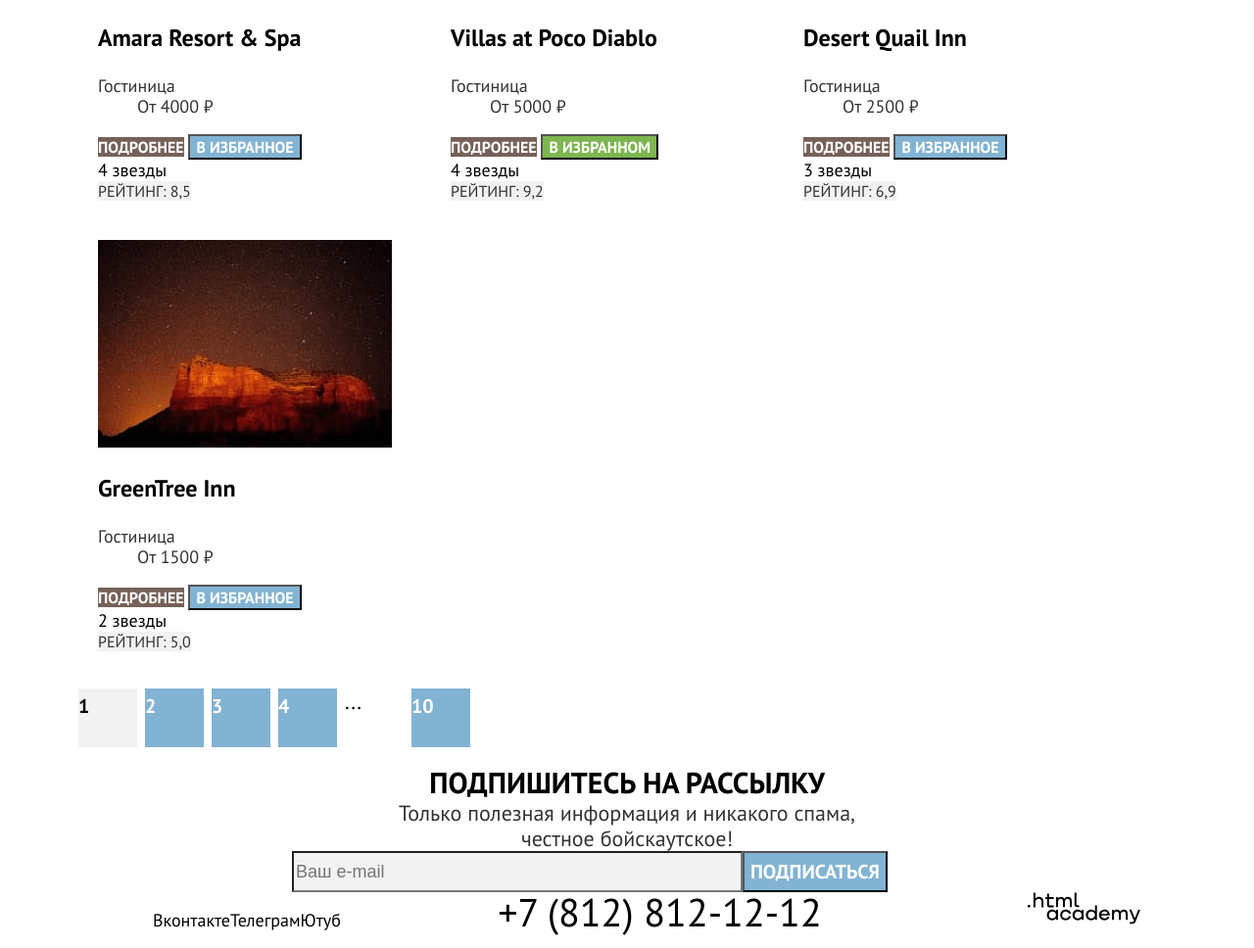
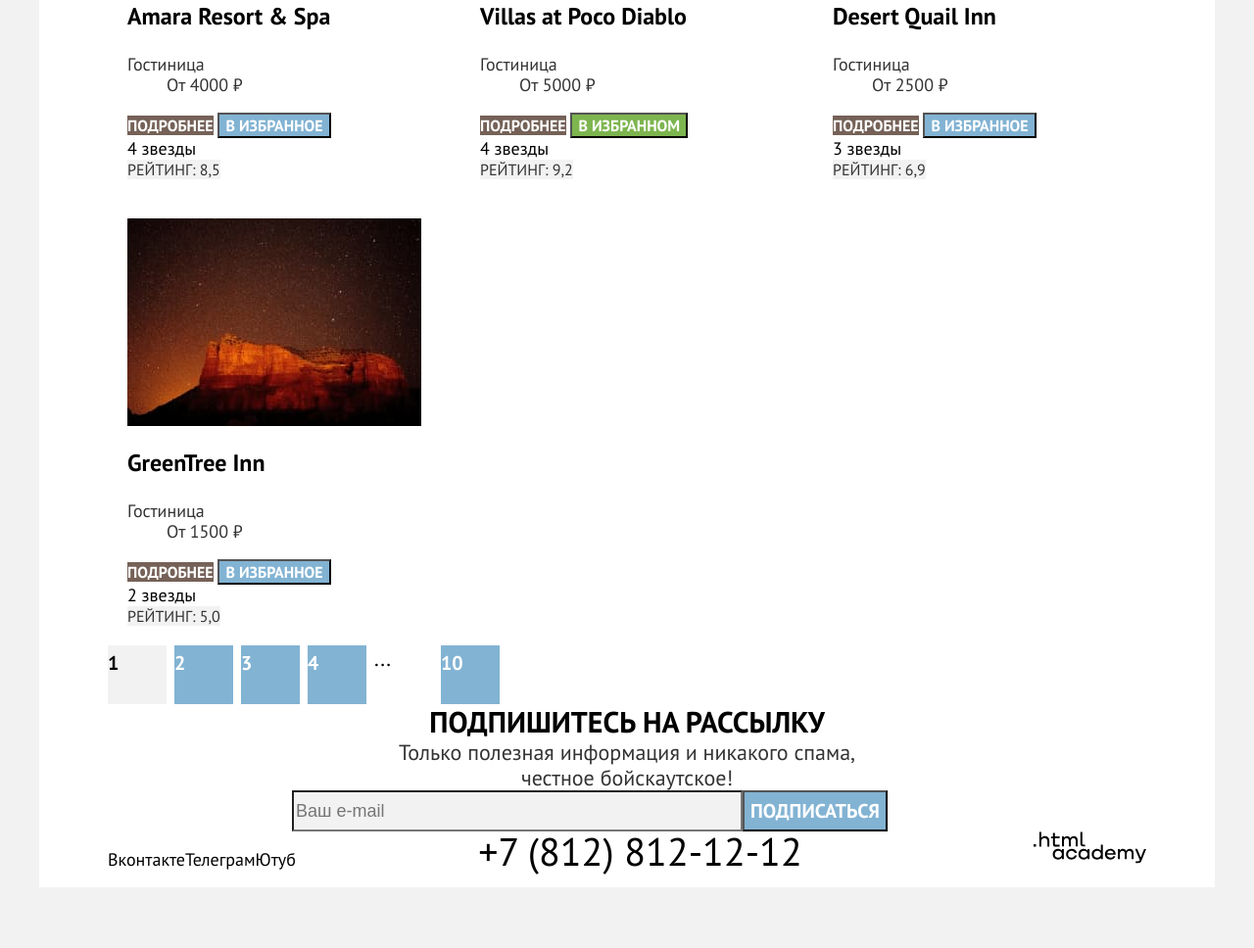
Before and after one commit to htmlacademy-htmlcss/1941383-sedona-35, a plain HTML site: page catalog.html in a window 1280 px wide. Shown: the part 791-1759 px from the top of the page at 98% size. After the commit the page ends 1697 px from the top, so only its background shows below. Drawn offline with Linux system fonts and the light colour scheme.

Commit message:
вносит правки сеток

```diff
--- a/catalog.html
+++ b/catalog.html
@@ -43,7 +43,6 @@
     </header>
 
     <main class="main-inner main-container">
-      <div class="page-container">
         <div class="filter-wrapper">
           <section class="page-filter-hotels">
             <h1 class="inner-header-title">Гостиницы Седоны</h1>
@@ -249,7 +248,6 @@
             </form>
           </div>
         </section>
-      </div>
     </main>
 
     <footer class="page-footer">
--- a/styles/styles.css
+++ b/styles/styles.css
@@ -54,6 +54,8 @@ body {
 }
 
 .page-header {
+  width: 1200px;
+  margin: 0 auto;
   background-color: #ffffff;
 }
 
@@ -87,7 +89,6 @@ body {
 
 .header-logo {
   display: block;
-
   width: 140px;
   margin-right: 28px;
 }
@@ -95,6 +96,8 @@ body {
 
 .main-container {
   flex-grow: 1;
+  margin: 0 auto;
+  width: 1200px;
 }
 
 .main-index {
@@ -106,17 +109,13 @@ body {
   background-color: #ffffff;
 }
 
-.page-container {
+.welcome {
   width: 1200px;
-  margin: 0 auto;
-}
-
-.welcome {
   background-image: url("../images/index-background.jpg");
   background-size: 100%;
   background-repeat: no-repeat;
   background-color: #ffffff;
-
+  margin: 0 auto;
 }
 
 .welcome-title,
@@ -381,26 +380,31 @@ body {
   margin: 0 auto;
 }
 
-
-
 .products-list {
   display: flex;
+  width: 1060px;
   list-style: none;
   flex-wrap: wrap;
+  margin: 0 auto;
+  padding: 0;
 }
 
 .product-card {
-  margin-right: 20px;
+  max-width: 340px;
   padding: 20px;
 }
 
-.product-card:last-child {
-  margin-right: 0;
+.product-card:not(.product-card:nth-child(3n)) {
+  margin-right: 20px;
 }
 
 .product-card-link {
   text-decoration: none;
   color: #000000;
+}
+
+.product-card-image {
+  display: block;
 }
 
 .product-card-title {
@@ -432,6 +436,8 @@ body {
   flex-direction: row;
   width: 400px;
   list-style: none;
+  margin: 0 auto 0 70px;
+  padding: 0;
 }
 
 .pagination-item {
@@ -481,11 +487,13 @@ body {
 
 .page-footer {
   background-color: #ffffff;
+  width: 1200px;
+  margin: 0 auto;
 }
 
 .footer-contacts {
   display: flex;
-  width: 1048px;
+  width: 1060px;
   margin: 0 auto;
   flex-direction: row;
 }
@@ -495,6 +503,7 @@ body {
   margin-right: auto;
   list-style: none;
   width: 142px;
+  padding: 0;
 }
 
 .social-button {
@@ -504,7 +513,6 @@ body {
 
 .contacts-phone {
   display: block;
-  font-style: Regular;
   font-size: 40px;
   line-height: 40px;
   text-decoration: none;
```
Also changed, not shown: index.html (+0 -4 lines).
